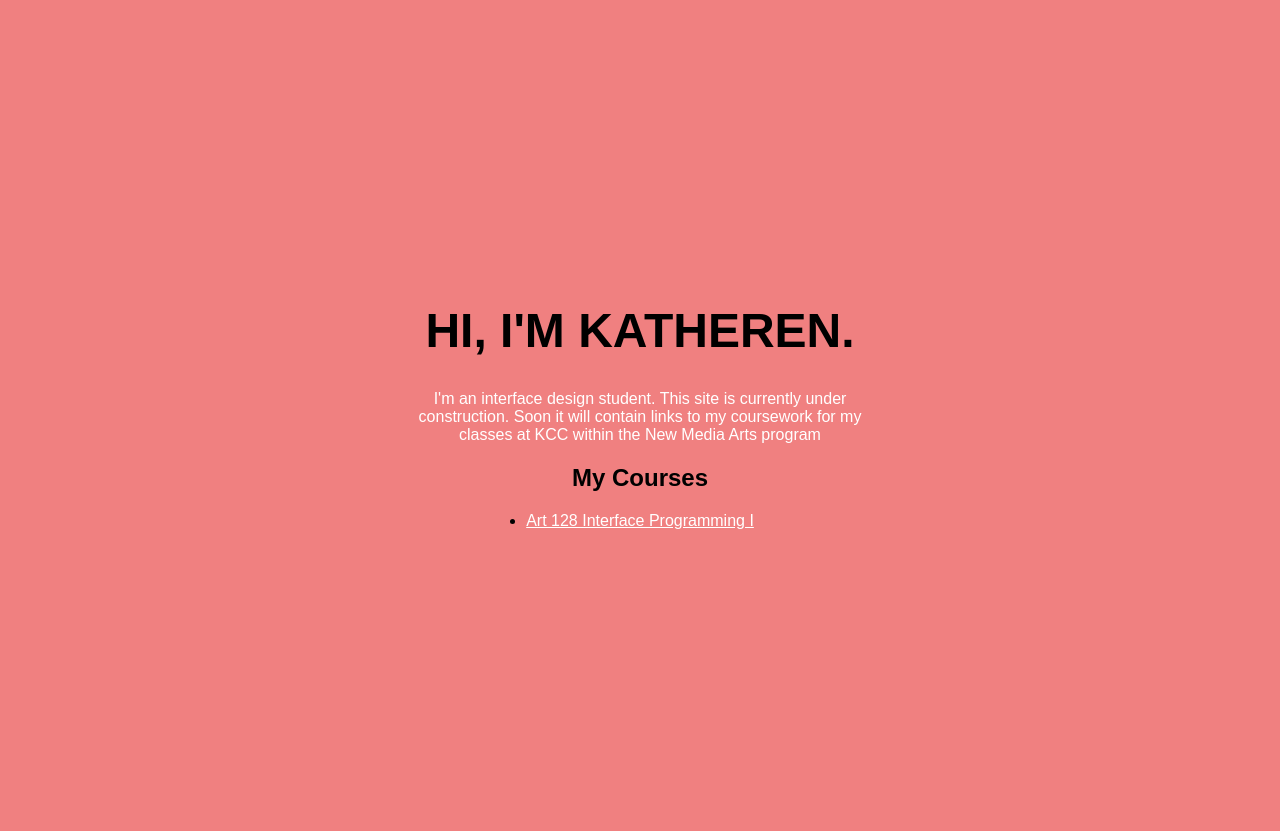
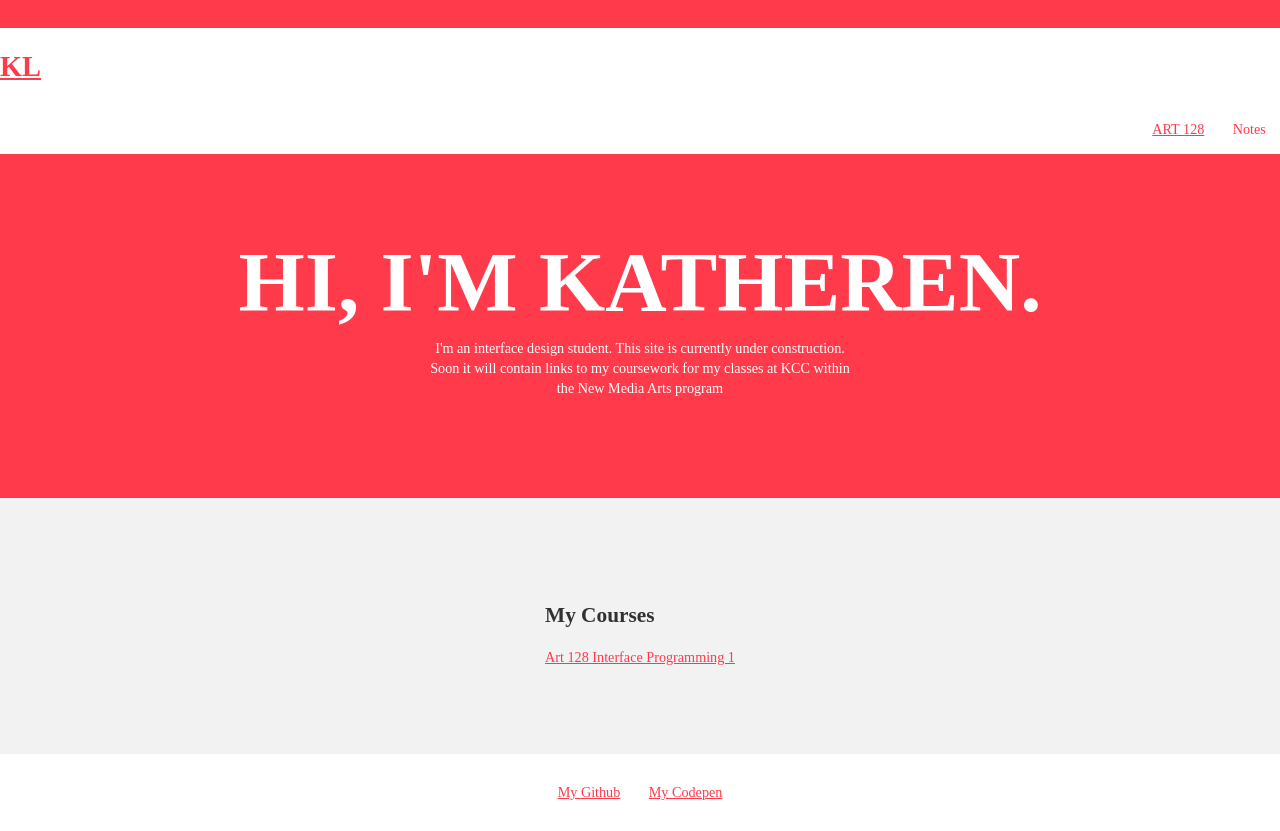
Before and after one commit to takyyttik/studentsite, a plain HTML site: page index.html in a window 1280 px wide. Before the commit the page ends 800 px from the top, so only its background shows below. Drawn offline with Linux system fonts and the light colour scheme.

Commit message:
Site Structure

```diff
--- a/css/style.css
+++ b/css/style.css
@@ -1,34 +1,126 @@
+/* GLOBAL RESET */
+* { box-sizing: border-box; }
+body {margin: 0; }
+
+/* GLOBAL COLORS */
+body { color:rgba(0, 0, 0, 0.8); }
+a { color: rgba(255, 58, 75); }
+a:hover { color: rgb(217, 77, 88); }
+
+/* GLOBAL TYPOGRAPHY */
 body {
-    background: lightcoral;
-    font-family: sans-serif;
-    margin: 0;
-    display: grid;
-    text-align: center;
-    align-content: center;
-    min-height: 100vh;
+    font-family: 'Times New Roman', Times, serif;
+    font-size: 88.75%; /* 14px */
+    line-height: 1.4;
 }
 
-h1 {
-    font-size: 48px;
+
+/* SITE STRUCTURE */
+
+header {
+    background-color: rgb(255, 58, 75);
+    color: rgba(0, 0, 0, 0.8);
+    padding: 1em;
+    display: grid;
+    grid-template-columns: 1fr 1fr;
+    align-items: center;
+}
+
+header a{
+    color:rgba(255, 255, 255, 0.8);
+}
+
+
+header a:hover {
+    color: rgba(255, 255, 255, 1);
+}
+
+
+/* SITE ID */
+.site-id h1 {
+    margin: 0;
+}
+
+/*SITE NAV */
+.site-nav ul {
+    display: flex;
+    justify-content: flex-end;
+    margin: 0;
+    padding: 0;
+    list-style: none;
+}
+
+.site-nav a {
+    display: block;
+    padding: 1em;
+}
+
+/* MAIN */
+main {
+    background: rgba(0,0,0,.05);
+}
+
+/* HERO SECTION */
+.hero {
+    background-color: rgba(255, 58, 75);
+    text-align: center;
+    color: white;
+    padding: 6em 1em;
+}
+
+.hero h2 {
+    font-size: 6em;
+    line-height: 1;
     text-transform: uppercase;
+    margin: 0 auto;
+}
+
+.hero p {
+    max-width: 30em;
+    margin: 1em auto;
+}
+
+/* COURSES SECTION */
+.courses {
+    padding: 6em 1em;
+    display: grid;
+    justify-content: center;
+}
+
+.courses ul {
+    margin: 0;
+    padding: 0;
+    list-style: none;
+}
+
+.courses h3 {
     text-align: center;
 }
 
-h2 {
-    text-align: center;
+
+/* FOOTER */
+footer {
+    border-top: 1px solid rgba(0,0,0,.05);
+    padding: 1em;
 }
 
-p {
-    color: white;
-    max-width:30em;
-    margin: 0 auto;
+/* SOCIAL NAV */
+.social-nav ul {
+    margin: 0;
+    padding: 0;
+    display: flex;
+    justify-content: center;
+    list-style: none;
 }
 
-ul {
-    margin: 0 auto;
-    padding: 0;
+.social-nav  a {
+    display: block;
+    padding: 1em;
 }
 
-a {
-    color:white;
-}
+/* FOR DEV PURPOSES */
+/* body * {
+    background-color: rgba(0,0,0,.05) !important;
+    border: 1px solid rgba(0,0,0,.1) !important;
+    color: rgba(0,0,0,.5) !important;
+} */
--- a/index.html
+++ b/index.html
@@ -2,20 +2,48 @@
 <html lang="en">
 
 <head>
-    <meta charset="utf-8" />
+    <meta charset="utf-8">
     <title>Katheren Lam</title>
-    <meta name="description" content="This is my Student Website." />
-    <meta name="viewport" content="width=device-width, initial-scale=1" />
-    <link href="css/style.css" rel="stylesheet" type="text/css" />
+    <meta name="description" content="This is my Student Website.">
+    <meta name="viewport" content="width=device-width, initial-scale=1">
+    <link href="css/style.css" rel="stylesheet" type="text/css">
 </head>
 
 <body>
-    <h1>Hi, I'm Katheren.</h1>
-    <p>I'm an interface design student. This site is currently under construction. Soon it will contain links to my coursework for my classes at KCC within the New Media Arts program</p>
-    <h2>My Courses</h2>
-    <ul>
-        <li><a href="art129/index.html">Art 128 Interface Programming I</a></li>
-    </ul>
+    <header>
+        <div class="site-id">
+            </header><h1><a href="index.html">KL</a></h1>
+        </div>
+        <nav class="site-nav">
+            <ul>
+                <li><a href="art128/index.html">ART 128</a></li>
+                <li><a heref="notes/index.html">Notes</a></li>
+            </ul>
+        </nav>
+    </header>
+    <main>
+        <section class="hero">
+            <h2>Hi, I'm Katheren.</h2>
+            <p>I'm an interface design student. This site is currently under construction. Soon it will contain links to my coursework for my classes at KCC within the New Media Arts program</p>
+        </section>
+        <section class="courses">
+            <h2>My Courses</h2>
+            <ul>
+                <li><a href="art128/index.html">Art 128 Interface Programming 1</a></li>
+            </ul>
+        </section>
+     </main>
+
+        <footer>
+            <nav class="social-nav">
+                <ul>
+                    <li><a href="http://github.com/takyyttik">My Github</a></li>
+                    <li><a href="https://codepen.io/takyyttik">My Codepen</a></li>
+                </ul>
+            </nav>
+        </footer>
+
+
 </body>
 
 </html>
```
